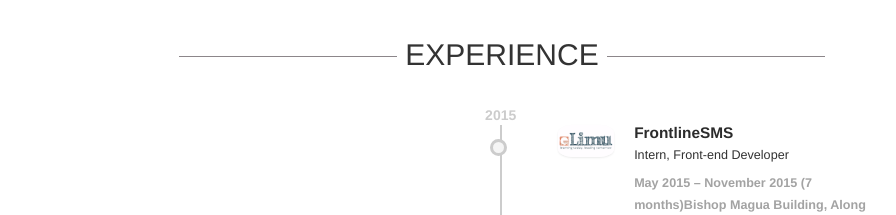
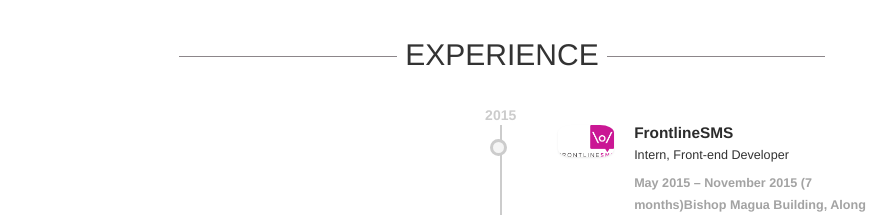
Before and after one commit to OliveChao/olivechao.github.io, a plain HTML site: page index.html in a window 1280 px wide. Shown: the part 2780-2995 px from the top of the page, without its empty margins (138-1034 px from the left). Drawn offline with nearby package versions, Linux system fonts and the light colour scheme.

Commit message:
change frontlinesms work experience logo

```diff
--- a/index.html
+++ b/index.html
@@ -550,7 +550,7 @@
 								<span class="circle"></span>
 
 								<div class="experience-img">
-										<img src="assets/images/elimu.jpg" alt=""></div>
+										<img src="assets/images/frontline2.png" alt=""></div>
 									   	<div class="experience-info clear-after">
 											<h5>FrontlineSMS</h5>
 											<div class="role">Intern, Front-end Developer</div>
```
